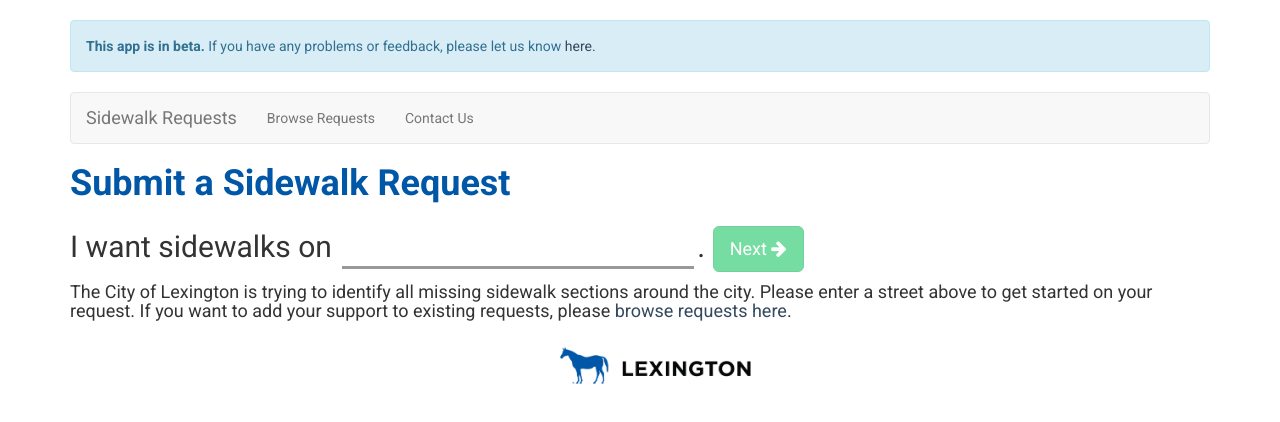
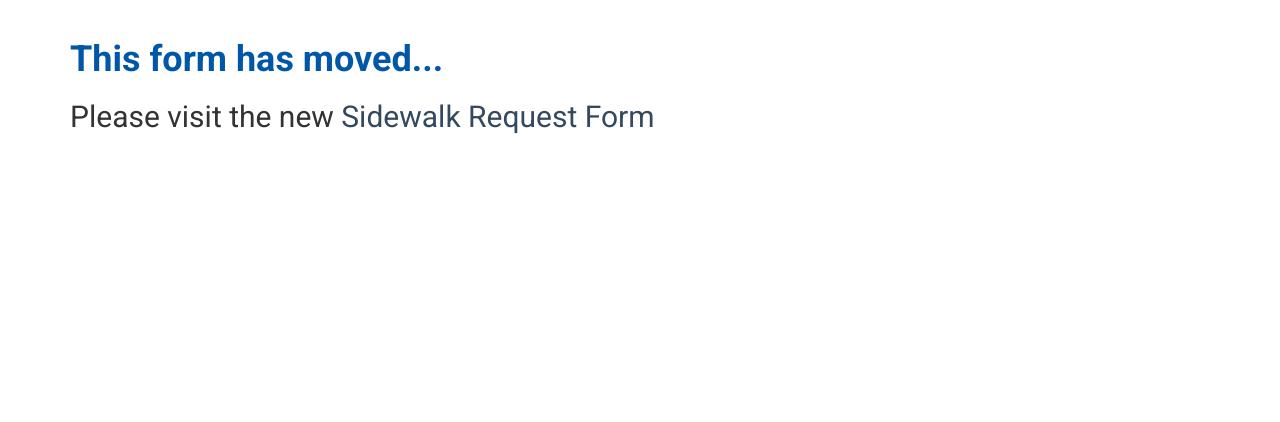
Before and after one commit to lfucg/sidewalks, a plain HTML site: page index.html at #!/home in a window 1280 px wide. Drawn offline with nearby package versions, Linux system fonts and the light colour scheme; some packages are replaced by stand-ins of ours; no server answers.

Commit message:
Redirect to Formstack
Redirect to formstack page.

```diff
--- a/index.html
+++ b/index.html
@@ -28,9 +28,7 @@
 
 <body>
 <div class="container">
-  <div ng-include="'templates/shared/navbar.html'"></div>
         <div ui-view></div>
-  <div ng-include="'templates/shared/footer.html'"></div>
 </div>
 </body>
 <script src="https://ajax.googleapis.com/ajax/libs/jquery/1.11.2/jquery.min.js"></script>
--- a/js/app.js
+++ b/js/app.js
@@ -24,7 +24,7 @@ sidewalkTracker.config(['$stateProvider', '$urlRouterProvider', '$locationProvid
         url: '/home',
         templateUrl: 'templates/home.html',
         controller: 'home'
-      }).
+      })/*.
       state('submit', {
         url: '/submit/:street',
         templateUrl: 'templates/submit.html',
@@ -64,7 +64,7 @@ sidewalkTracker.config(['$stateProvider', '$urlRouterProvider', '$locationProvid
         url: '/feedback-thanks',
         templateUrl: 'templates/thanks-feedback.html',
         controller: 'thanksFeedback'
-      });
+      });*/
 
   }]);
 
--- a/templates/home.html
+++ b/templates/home.html
@@ -1,12 +1,8 @@
 <!-- Main component for a primary marketing message or call to action -->
       <div>
-      <h1 class="text-lex bold">Submit a Sidewalk Request<h1>
+      <h1 class="text-lex bold">This form has moved...<h1>
         <form name="streetForm">
-        <h2>I want sidewalks on <input type="text" name="street" ng-model="street" uib-typeahead="street.anno for street in streets | filter:$viewValue | limitTo:8" typeahead-editable="false" typeahead-select-on-exact typeahead-select-on-blur typeahead-on-select = "submit()" class="street-home" required>.
-        <button class="btn btn-lg btn-success" ng-click="submit()" ng-disabled="streetForm.$invalid">Next <i class="fa fa-arrow-right" aria-hidden="true"></i></button>
+        <h2>Please visit the new <a href="https://lexingtonky.formstack.com/forms/sidewalk_request_form">Sidewalk Request Form</a>
         </h2>
        </form>
       </div>
-      <div>
-        <h4>The City of Lexington is trying to identify all missing sidewalk sections around the city. Please enter a street above to get started on your request. If you want to add your support to existing requests, please <a ui-sref="browse">browse requests here</a>.</h4>
-      </div>
```
